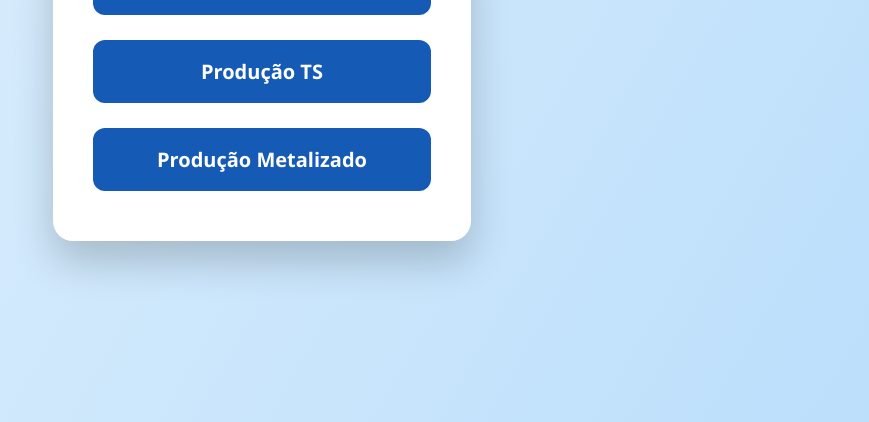
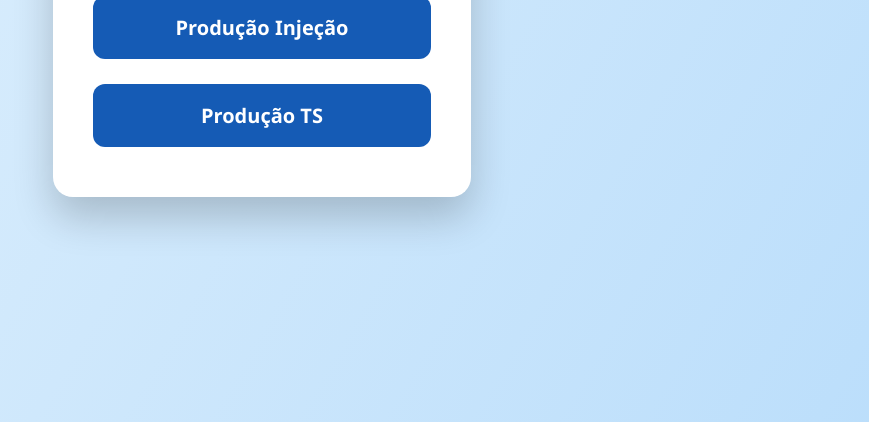
Before and after one commit to Emanuelcs10/producao, a plain HTML site: page index.html in a window 1280 px wide. Shown: the part 378-800 px from the top of the page, without its empty margins (378-1247 px from the left). Drawn offline with Linux system fonts and the light colour scheme.

Commit message:
Update index.html

```diff
--- a/index.html
+++ b/index.html
@@ -106,7 +106,6 @@
     <div class="buttons">
         <a href="/producaoinj/indexcrntralinj.html"><span>Produção Injeção</span></a>
         <a href="/producaots/indexts.html"><span>Produção TS</span></a>
-        <a href="/producaomet/indexmet.html"><span>Produção Metalizado</span></a>
     </div>
 </div>
 
```
